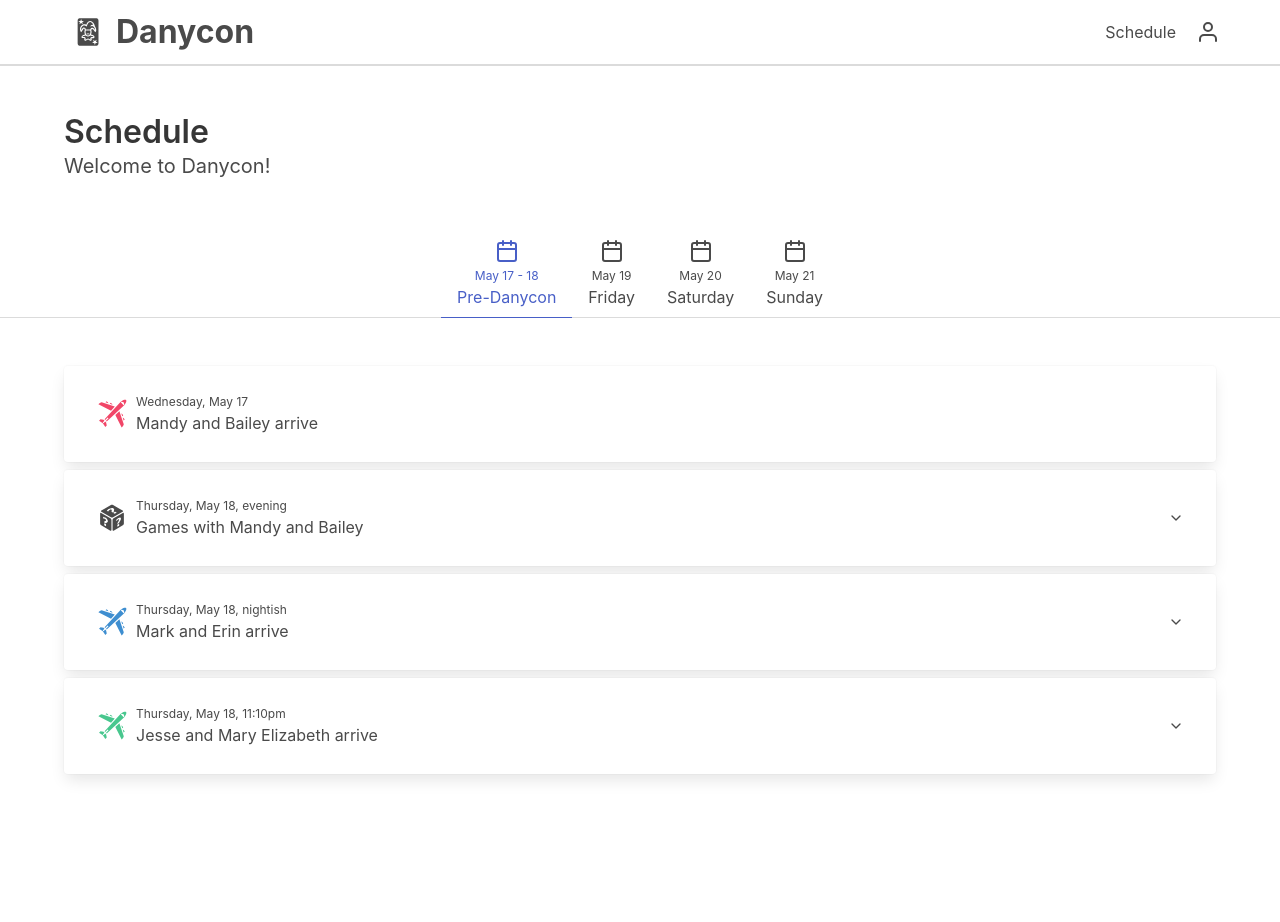
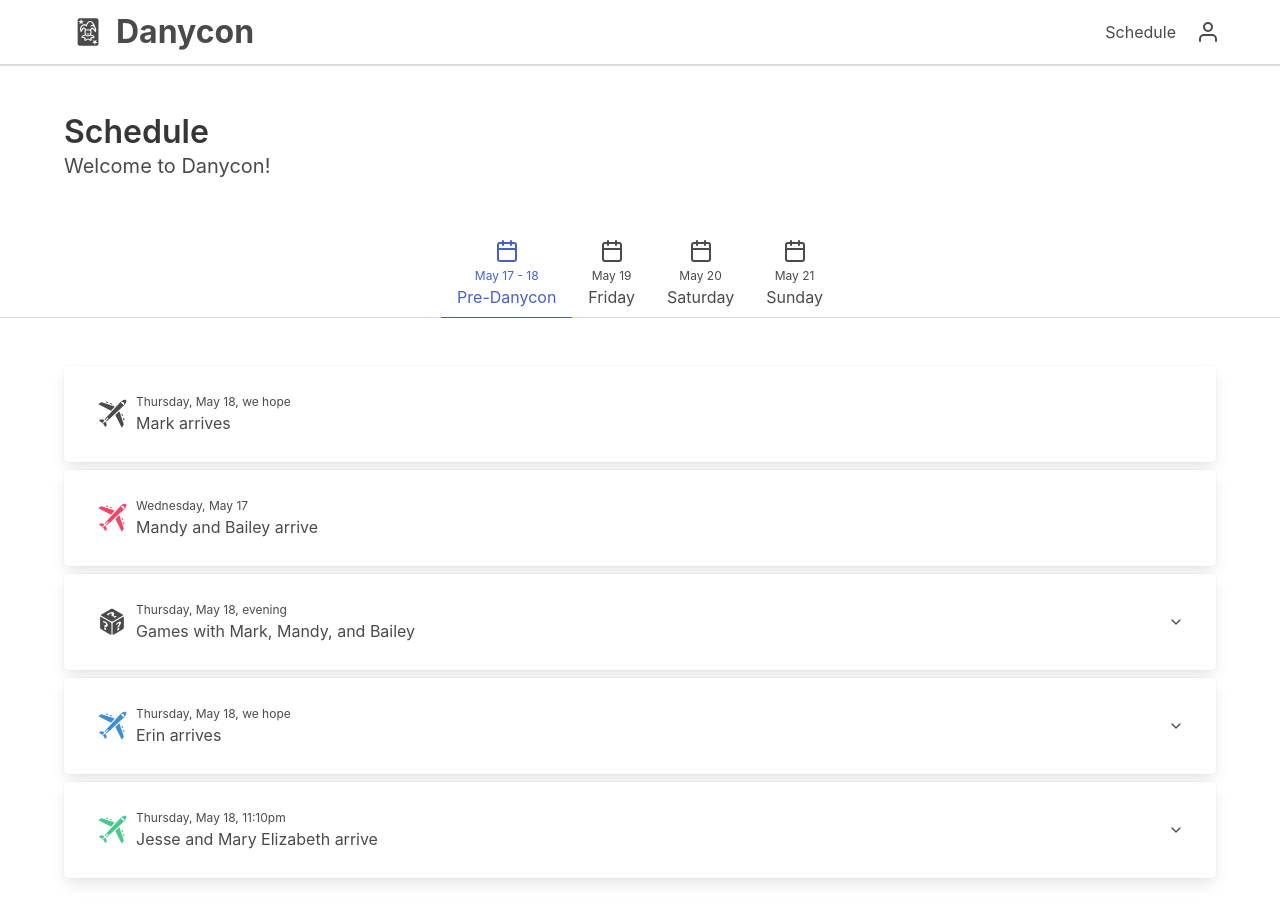
Before and after one commit to coltonw/danycon-schedule, a Next.js app: page /schedule/1 in a window 1280 px wide. Shown: the top 922 px of the page. Before the commit the page ends 830 px from the top, so only its background shows below. Built offline with nearby package versions, Linux system fonts and the light colour scheme.

Commit message:
:confetti_ball: Surprise! Mark showed up

```diff
--- a/components/Schedule.tsx
+++ b/components/Schedule.tsx
@@ -84,6 +84,11 @@ const Schedule = ({
           {selectedTab === 'predanycon' && (
             <>
               <ScheduleItem
+                time="Thursday, May 18, we hope"
+                title="Mark arrives"
+                icon={<GiCommercialAirplane size="2em" />}
+              />
+              <ScheduleItem
                 time="Wednesday, May 17"
                 title="Mandy and Bailey arrive"
                 icon={<GiCommercialAirplane size="2em" />}
@@ -91,18 +96,18 @@ const Schedule = ({
               ></ScheduleItem>
               <ScheduleItem
                 time="Thursday, May 18, evening"
-                title="Games with Mandy and Bailey"
+                title="Games with Mark, Mandy, and Bailey"
                 icon={<GiPerspectiveDiceSixFacesRandom size="2em" />}
               >
-                Bailey and Mandy get to pick!
+                Guests get to pick the game!
               </ScheduleItem>
               <ScheduleItem
-                time="Thursday, May 18, nightish"
-                title="Mark and Erin arrive"
+                time="Thursday, May 18, we hope"
+                title="Erin arrives"
                 icon={<GiCommercialAirplane size="2em" />}
                 iconColor="has-text-info"
               >
-                No idea what time. It is a real mystery!!!
+                No one knows what time, even Erin. It is a real mystery!!!
               </ScheduleItem>
               <ScheduleItem
                 time="Thursday, May 18, 11:10pm"
@@ -128,9 +133,9 @@ const Schedule = ({
                 icon={<GiBriefcase size="2em" />}
                 iconColor="has-text-warning"
               >
-                Lexi, Mark, Mandy, and Will are taking the day off. Others are
-                going to be working really hard 😉. One of the games we will
-                play is this:
+                Lexi, Mark, Mandy, Jesse, and Will are taking the day off.
+                Others are going to be working really hard 😉. One of the games
+                we will play is this:
                 <br />
                 <Link href="https://boardgamegeek.com/boardgame/302723/forgotten-waters">
                   <Image
```
